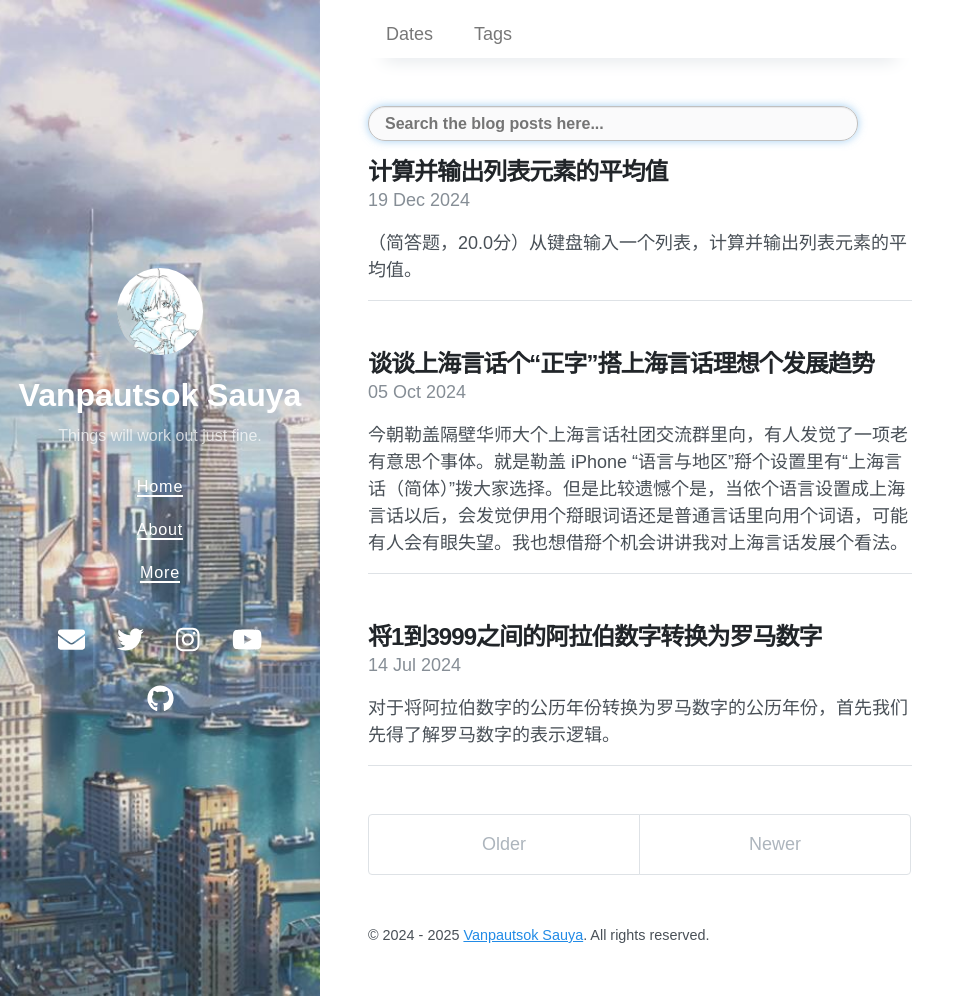
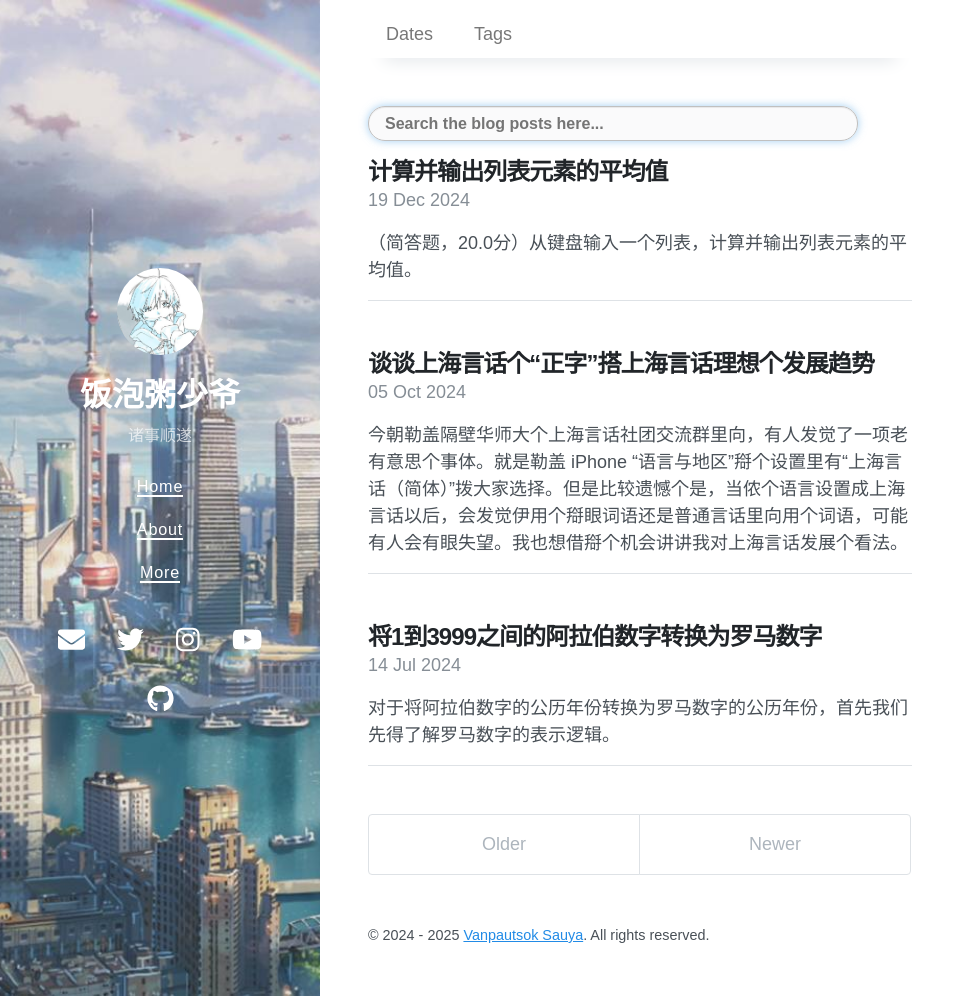
Before and after one commit to sugoijosephhan/sugoijosephhan.github.io, a Jekyll site: the page built from index.html, in a window 1280 px wide and 996 px high. Shown: the whole window, without its empty margins (0-975 px from the left). Built offline with Jekyll 4.4.1, drawn with Linux system fonts in a browser that asks for light colours; nearby versions of some CDN libraries; the list of posts is cut into pages by our own code.

Commit message:
2025/03/18/12:45 - Modified the contents.

```diff
--- a/_config.yml
+++ b/_config.yml
@@ -1,6 +1,6 @@
 # Setup
-title: Vanpautsok Sauya
-description: Things will work out just fine.
+title: 饭泡粥少爷
+description: 诸事顺遂
 url: https://sugoijosephhan.github.io
 avatar: /images/tx2.jpg
 paginate: 8
```
